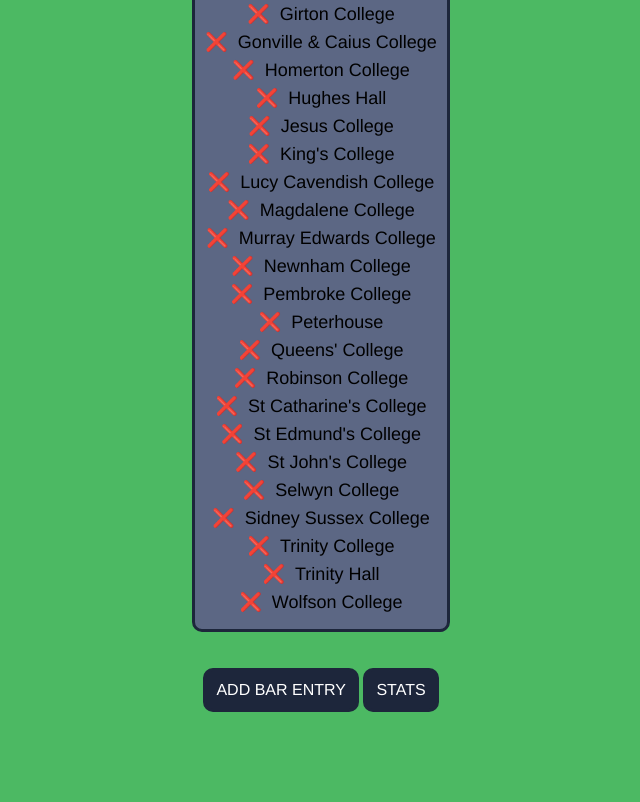
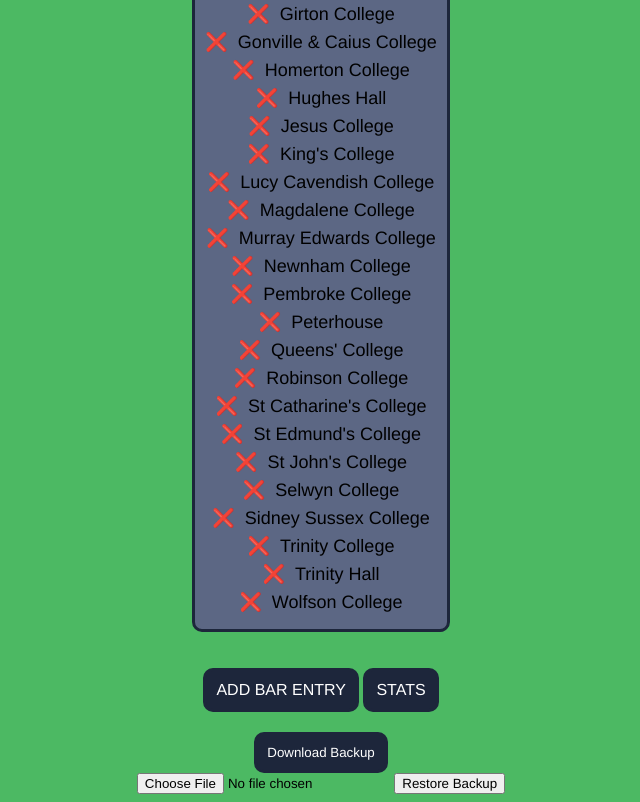
Before and after one commit to FelixDaines/DevProject, a plain HTML site: page index.html in a window 1280 px wide. Shown: the part 490-1292 px from the top of the page, without its empty margins (319-959 px from the left). Before the commit the page ends 1210 px from the top, so only its background shows below. Drawn offline with Linux system fonts and the light colour scheme.

Commit message:
Added backup feature

```diff
--- a/index.html
+++ b/index.html
@@ -20,6 +20,8 @@
         <ul id="bar_list"></ul>
     </div>
 
+
+    <!-- Display list of all bars and attendance -->
     <script>
         const testList = document.getElementById("bar_list");
         const items = [
@@ -90,5 +92,60 @@
         <a class="page-link" href="entry.html">ADD BAR ENTRY</a>
         <a class="page-link" href="stats.html">STATS</a>
     </div>
+
+    <div class="button-container">
+        <button onclick="downloadLocalStorage()" class="page-link">Download Backup</button>
+    </div>
+
+    <div class="button-container">
+        <input type="file" id="restore-file" accept=".json">
+        <button onclick="restoreLocalStorage()">Restore Backup</button>
+    </div>
+
+    <!-- Download backup -->
+    <script>
+    function downloadLocalStorage() {
+        const data = JSON.stringify(localStorage, null, 2); // pretty JSON
+        const blob = new Blob([data], { type: "application/json" });
+        const url = URL.createObjectURL(blob);
+
+        const a = document.createElement("a");
+        a.href = url;
+        a.download = "localStorage-backup.json";
+        a.click();
+
+        URL.revokeObjectURL(url); // cleanup
+    }
+    </script>
+
+    <!-- Restore from backup -->
+    <script>
+    function restoreLocalStorage() {
+        const fileInput = document.getElementById("restore-file");
+        const file = fileInput.files[0];
+
+        if (!file) {
+            alert("Please select a backup file first.");
+            return;
+        }
+
+        const reader = new FileReader();
+        reader.onload = function(event) {
+            try {
+            const data = JSON.parse(event.target.result);
+            for (let key in data) {
+                localStorage.setItem(key, data[key]);
+            }
+            alert("Local storage successfully restored.");
+            } catch (e) {
+            alert("Failed to restore local storage. Invalid file format.");
+            console.error(e);
+            }
+        };
+
+        reader.readAsText(file);
+    }
+    </script>
+
 </body>
 </html>
```
Also changed, not shown: entry.html (+3 -2 lines), resources/css/index.css (line endings or trailing spaces).
